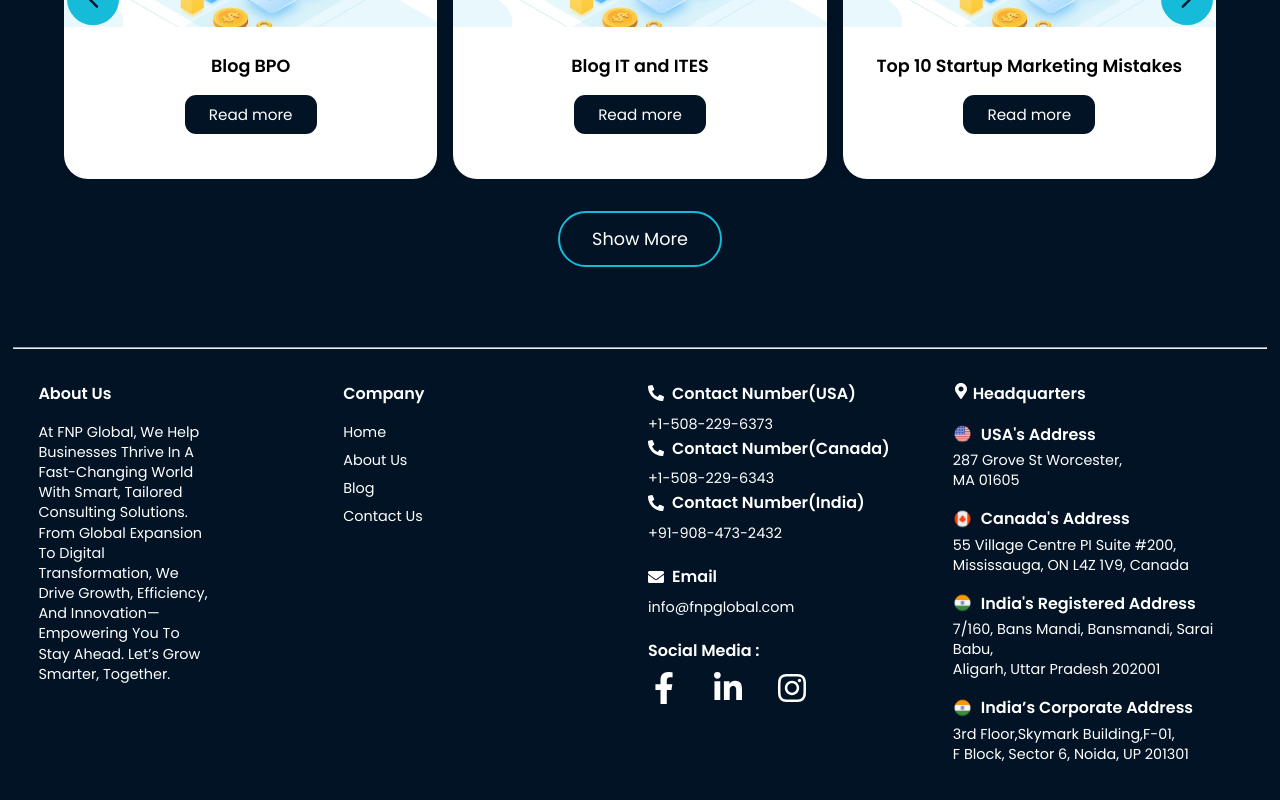
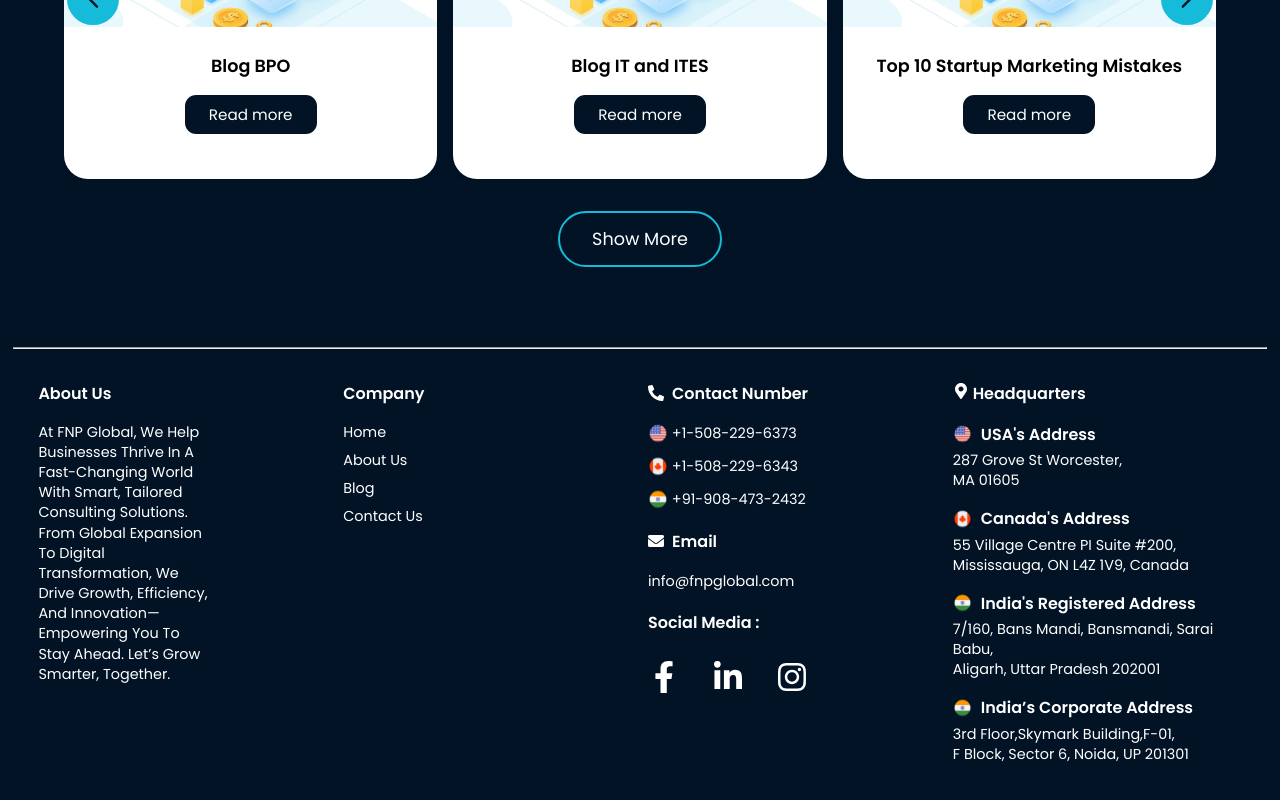
Before and after one commit to FNP-git/FNP-GLOBAL, a React (Vite) app in the folder frontend/: page / in a window 1280 px wide. Shown: the part 6779-7579 px from the top of the page. Built offline with nearby package versions, Linux system fonts and the light colour scheme.

Commit message:
updated contact numbers

```diff
--- a/frontend/index.html
+++ b/frontend/index.html
@@ -2,11 +2,12 @@
 <html lang="en">
   <head>
     <meta charset="UTF-8" />
+    <link rel="icon" type="image/png" href="/tab-logo.png" />
     <meta name="viewport" content="width=device-width, initial-scale=1.0" />
     <link rel="preconnect" href="https://fonts.googleapis.com">
 <link rel="preconnect" href="https://fonts.gstatic.com" crossorigin>
 <link href="https://fonts.googleapis.com/css2?family=Caveat:wght@400..700&family=Inter+Tight:ital,wght@0,100..900;1,100..900&family=Kanit:ital,wght@0,100;0,200;0,300;0,400;0,500;0,600;0,700;0,800;0,900;1,100;1,200;1,300;1,400;1,500;1,600;1,700;1,800;1,900&family=Poppins:ital,wght@0,100;0,200;0,300;0,400;0,500;0,600;0,700;0,800;0,900;1,100;1,200;1,300;1,400;1,500;1,600;1,700;1,800;1,900&display=swap" rel="stylesheet">
-    <title>FNP GLOBAL</title>
+    <title>FNP Global</title>
   </head>
   <body>
     <div id="root"></div>
--- a/frontend/src/components/Footer.css
+++ b/frontend/src/components/Footer.css
@@ -103,7 +103,17 @@
   color: #ffffff;
   text-decoration: none;
 }
-
+.contact-block {
+  display: flex;
+  flex-direction: column;
+  gap: 1.5vh;
+}
+#ph1{
+  display: flex;
+  justify-content: flex-start;
+  gap: 0.3vw;
+  align-items: center;
+}
 .contact-block .social-icons {
   display: flex;
   gap: 1rem;
--- a/frontend/src/components/Footer.jsx
+++ b/frontend/src/components/Footer.jsx
@@ -33,12 +33,21 @@ const Footer = () => {
 
         <div className="footer-section footer-contact-section">
           <div className="contact-block">
-            <h3><FaPhoneAlt /> Contact Number(USA)</h3>
+            <h3><FaPhoneAlt /> Contact Number</h3>
+            <div id="ph1">
+            <img src={usa} alt="usa" />
             <a href="tel:+15082296373">+1-508-229-6373</a>
-            <h3><FaPhoneAlt /> Contact Number(Canada)</h3>
+            </div>
+            <div id="ph1">
+            <img src={canada} alt="canada" />
+
             <a href="tel:+15082296343">+1-508-229-6343</a>
-            <h3><FaPhoneAlt />Contact Number(India) </h3>
+            </div>
+            <div id="ph1">
+            <img src={india} alt="india" />
+
             <a href="tel:+919084732432">+91-908-473-2432</a>
+            </div>
           </div>
 
           <div className="contact-block">
```
Also changed, not shown: frontend/public/tab-logo.png (added).
